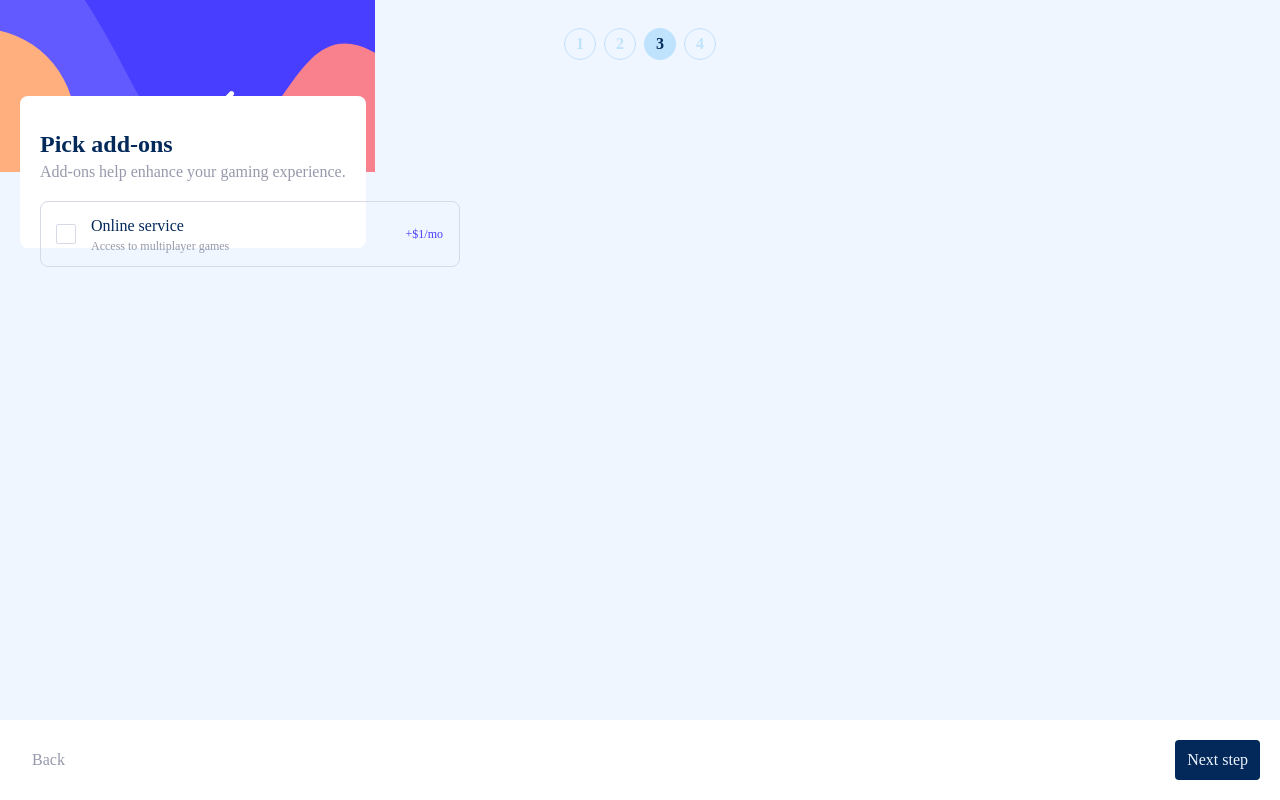
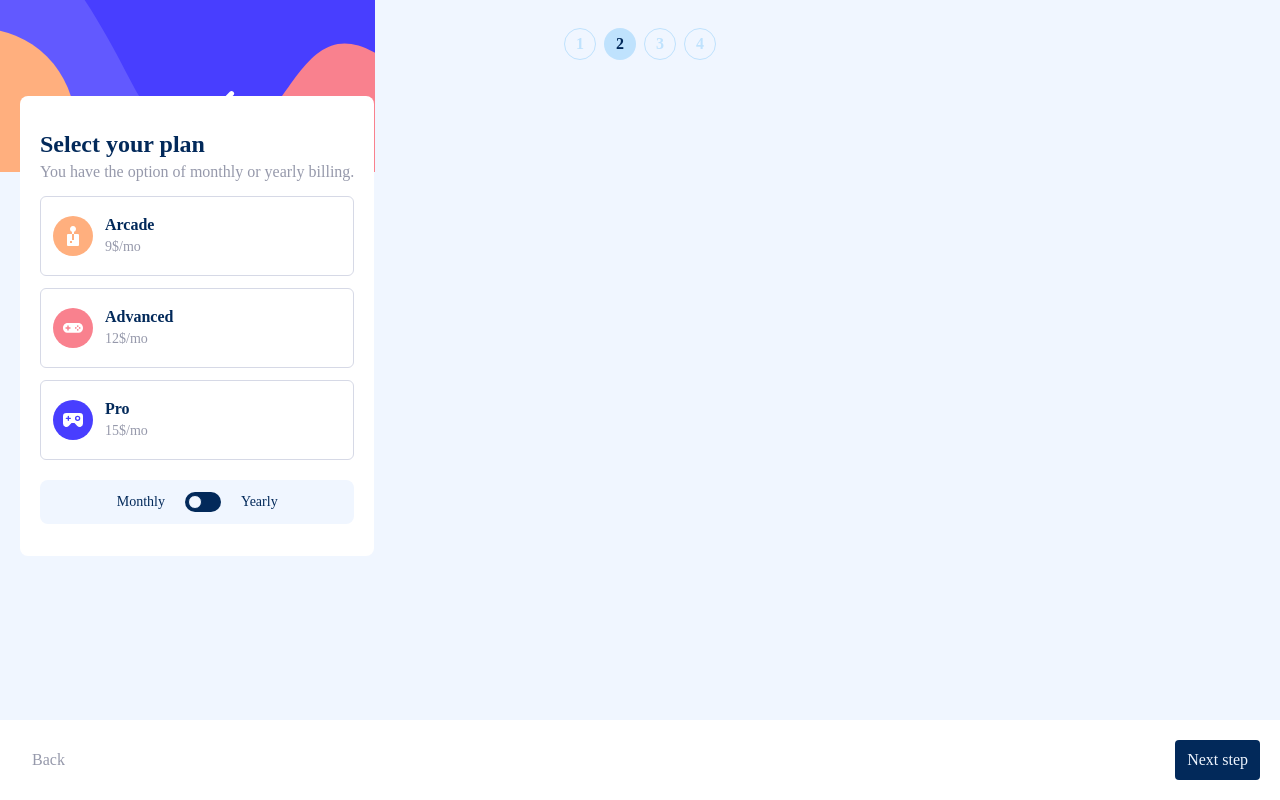
Before and after one commit to Gw3i/fm-multistep-form, an Angular app: page / in a window 1280 px wide. Built offline with nearby package versions, Linux system fonts and the light colour scheme.

Commit message:
Restyle plan checkboxes for XS view

```diff
--- a/src/app/components/multistep-form/multistep-form.component.html
+++ b/src/app/components/multistep-form/multistep-form.component.html
@@ -67,63 +67,49 @@
         <div
           class="flex flex-col gap-3 xl:flex-row xl:justify-evenly xl:gap-[18px]"
         >
-          <article class="checkbox-box relative w-[128px] h-[150px]">
-            <input
-              type="checkbox"
-              class="absolute top-0 left-0 w-[128px] h-[150px] opacity-0 cursor-pointer"
-            />
-            <div
-              class="w-full h-full flex justify-center items-center transition"
+          <article
+            class="checkbox-box relative w-full h-20 xl:w-[128px] xl:h-[150px] flex justify-center items-center transition"
           >
             <input
               type="checkbox"
               id="arcade"
-                class="absolute top-0 left-0 w-[128px] h-[150px] opacity-0 cursor-pointer"
+              class="absolute top-0 left-0 w-full h-20 xl:w-[128px] xl:h-[150px] opacity-0 cursor-pointer"
               formControlName="arcade"
             />
             <div
-                class="py-4 px-3 content-between grid w-full h-full transition border rounded-md border-neutral-light-gray"
+              class="py-4 px-3 flex gap-3 xl:gap-0 xl:content-between xl:grid w-full h-full transition border rounded-md border-neutral-light-gray"
             >
               <img
                 src="assets/images/icon-arcade.svg"
-                  class="max-w-[50px]"
+                class="max-w-[40px] xl:max-w-[50px]"
                 alt="arcade icon"
               />
               <div>
                 <h4 class="font-semibold">Arcade</h4>
-                  <p
-                    class="text-neutral-cool-gray text-sm"
-                    id="selectArcade"
-                    #selectArcade
-                  >
+                <p class="text-neutral-cool-gray text-sm" id="selectArcade">
                   {{ arcadePlan }}$/{{
                     billingPeriod === "monthly" ? "mo" : "yr"
                   }}
                 </p>
               </div>
             </div>
-            </div>
           </article>
-          <article class="checkbox-box relative w-[128px] h-[150px]">
-            <input
-              type="checkbox"
-              class="absolute top-0 left-0 w-[128px] h-[150px] opacity-0 cursor-pointer"
-            />
-            <div
-              class="w-full h-full flex justify-center items-center transition"
+
+          <article
+            class="checkbox-box relative w-full h-20 xl:w-[128px] xl:h-[150px] flex justify-center items-center transition"
           >
             <input
               type="checkbox"
-                id="arcade"
-                class="absolute top-0 left-0 w-[128px] h-[150px] opacity-0 cursor-pointer"
-                formControlName="arcade"
+              id="advanced"
+              class="absolute top-0 left-0 w-full h-20 xl:w-[128px] xl:h-[150px] opacity-0 cursor-pointer"
+              formControlName="advanced"
             />
             <div
-                class="py-4 px-3 content-between grid w-full h-full transition border rounded-md border-neutral-light-gray"
+              class="py-4 px-3 flex gap-3 xl:gap-0 xl:content-between xl:grid w-full h-full transition border rounded-md border-neutral-light-gray"
             >
               <img
                 src="assets/images/icon-advanced.svg"
-                  class="max-w-[50px]"
+                class="max-w-[40px] xl:max-w-[50px]"
                 alt="advanced icon"
               />
               <div>
@@ -135,38 +121,30 @@
                 </p>
               </div>
             </div>
-            </div>
           </article>
-          <article class="checkbox-box relative w-[128px] h-[150px]">
-            <input
-              type="checkbox"
-              class="absolute top-0 left-0 w-[128px] h-[150px] opacity-0 cursor-pointer"
-            />
-            <div
-              class="w-full h-full flex justify-center items-center transition"
+
+          <article
+            class="checkbox-box relative w-full h-20 xl:w-[128px] xl:h-[150px] flex justify-center items-center transition"
           >
             <input
               type="checkbox"
-                id="arcade"
-                class="absolute top-0 left-0 w-[128px] h-[150px] opacity-0 cursor-pointer"
-                formControlName="arcade"
+              id="pro"
+              class="absolute top-0 left-0 w-full h-20 xl:w-[128px] xl:h-[150px] opacity-0 cursor-pointer"
+              formControlName="pro"
             />
             <div
-                class="py-4 px-3 content-between grid w-full h-full transition border rounded-md border-neutral-light-gray"
+              class="py-4 px-3 flex gap-3 xl:gap-0 xl:content-between xl:grid w-full h-full transition border rounded-md border-neutral-light-gray"
             >
               <img
                 src="assets/images/icon-pro.svg"
-                  class="max-w-[50px]"
-                  alt=""
+                class="max-w-[40px] xl:max-w-[50px]"
+                alt="pro icon"
               />
               <div>
                 <h4 class="font-semibold">Pro</h4>
                 <p class="text-neutral-cool-gray text-sm" id="selectPro">
-                    {{ proPlan }}$/{{
-                      billingPeriod === "monthly" ? "mo" : "yr"
-                    }}
+                  {{ proPlan }}$/{{ billingPeriod === "monthly" ? "mo" : "yr" }}
                 </p>
-                </div>
               </div>
             </div>
           </article>
--- a/src/app/components/multistep-form/multistep-form.component.scss
+++ b/src/app/components/multistep-form/multistep-form.component.scss
@@ -1,6 +1,6 @@
 app-multistep-form {
   .checkbox-box input[type="checkbox"]:checked ~ div {
-    background-color: hsl(217, 100%, 97%);
+    background-color: hsl(231, 100%, 99%);
     border: 1px solid hsl(243, 100%, 62%);
     border-radius: 8px;
     transition: none;
--- a/src/app/components/multistep-form/multistep-form.component.ts
+++ b/src/app/components/multistep-form/multistep-form.component.ts
@@ -2,9 +2,7 @@ import { CommonModule } from '@angular/common';
 import {
   ChangeDetectionStrategy,
   Component,
-  ElementRef,
   OnInit,
-  ViewChild,
   ViewEncapsulation,
 } from '@angular/core';
 import { FormControl, FormGroup, ReactiveFormsModule } from '@angular/forms';
@@ -20,7 +18,7 @@ import { StepperComponent } from '../stepper/stepper.component';
   changeDetection: ChangeDetectionStrategy.OnPush,
 })
 export class MultistepFormComponent implements OnInit {
-  currentStep = 3;
+  currentStep = 2;
   lastPage = false;
   form!: FormGroup;
   billingPeriod: 'monthly' | 'yearly' = 'monthly';
@@ -30,9 +28,6 @@ export class MultistepFormComponent implements OnInit {
   onlineService = 1;
   storage = 2;
   customProfile = 2;
-
-  @ViewChild('selectArcade')
-  selectArcade!: ElementRef;
 
   ngOnInit(): void {
     this.form = new FormGroup({
```
Lines whose indentation alone changed are shown as unchanged.
